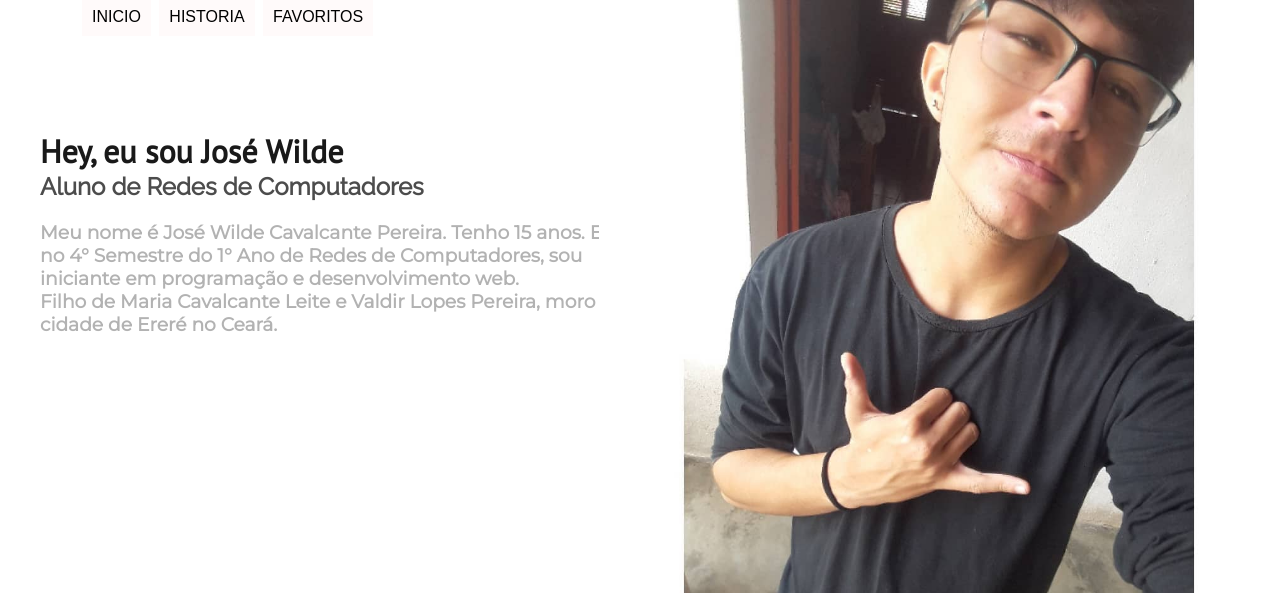
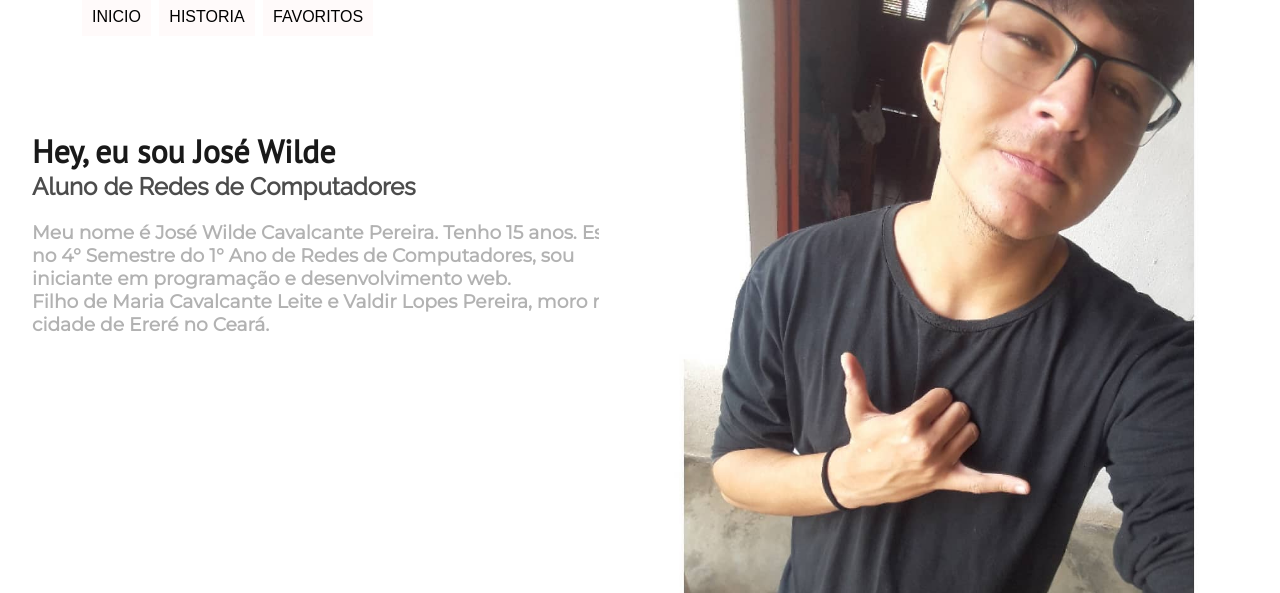
Before and after one commit to iDontKn0w404/Pessoal, a plain HTML site: page index.html in a window 1280 px wide. Shown: the top 593 px of the page. Drawn offline with Linux system fonts and the light colour scheme.

Commit message:
small update

```diff
--- a/css/style.css
+++ b/css/style.css
@@ -11,7 +11,7 @@ body {
 }
 div#interface {
 	display: block;
-	width: 1200px;
+	width: 95%;
 	background-color: #ffffff;
 	margin: -10px auto 0px auto;
 }
--- a/index.html
+++ b/index.html
@@ -23,7 +23,7 @@
 					</li>
 				</ul>
 			</nav>
-			<hgroup>
+			<hgroup class="prin">
 				<h1>Hey, eu sou José Wilde</h1>
 				<h2>Aluno de Redes de Computadores</h2>
 				<h3>Meu nome é José Wilde Cavalcante Pereira. Tenho 15 anos. Estou no 4° Semestre do 1° Ano de Redes de Computadores, sou iniciante em programação e desenvolvimento web. <br>
```
